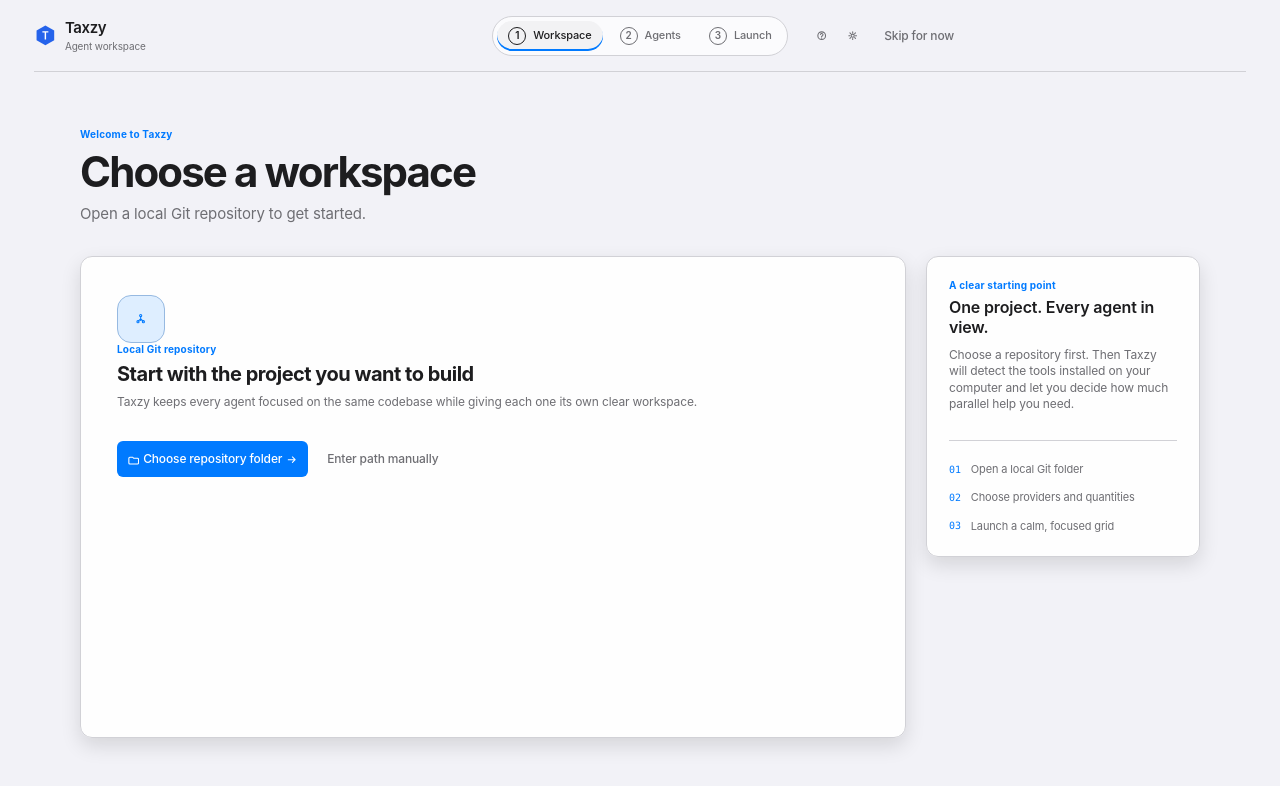
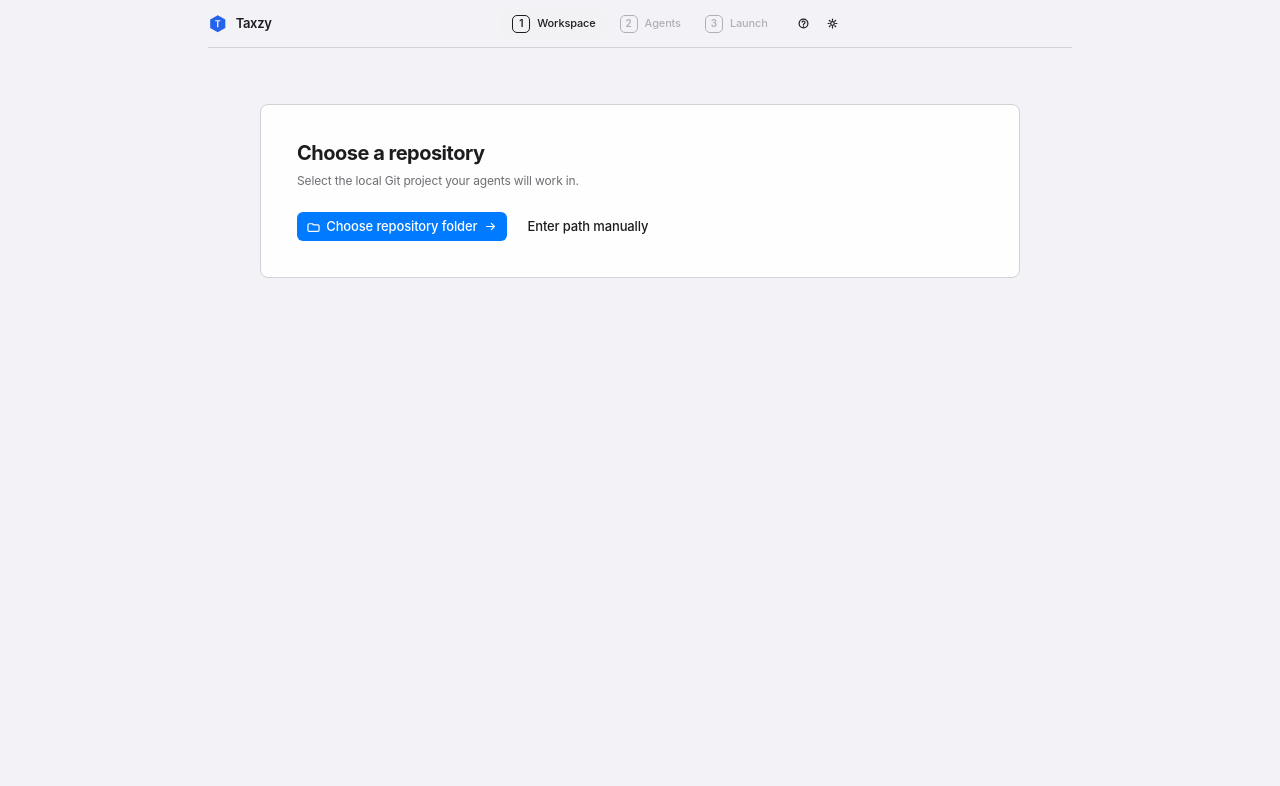
Before and after one commit to RosMengHeang/ZLI, a React (Vite) app: page / in a window 1280 px wide. Shown: the top 786 px of the page. Built offline with nearby package versions, Linux system fonts and the light colour scheme; the HTML template or start-up script is replaced by a standard one.

Commit message:
feat: simplify workspace setup

```diff
--- a/src/components/SetupWizard.tsx
+++ b/src/components/SetupWizard.tsx
@@ -9,11 +9,12 @@
 import { SetupProjectStep } from "./setup/SetupProjectStep";
 import { SetupAgentsStep } from "./setup/SetupAgentsStep";
 import { SetupReviewStep } from "./setup/SetupReviewStep";
+import { Button } from "@/components/ui/button";
 import {
   clampAgentCount,
+  canEnterWorkspace,
   expandLaunchPlan,
   pendingLaunchIndexes,
-  plannedAgentCount,
   setProviderQuantity as updateProviderQuantity,
   type AgentDraft,
   type LaunchProgress,
@@ -66,7 +67,7 @@
   ];
 
   function finish() {
-    if (launchLock.current) return;
+    if (launchLock.current || !canEnterWorkspace(project)) return;
     setBrowserOpen(true);
     onComplete();
   }
@@ -166,27 +167,13 @@
     if (next.every((item) => item.status === "running")) finish();
   }
 
-  const heading = !project
-    ? "Choose a workspace"
-    : step === 1
-      ? "Configure your agents"
-      : "Review your launch";
-  const subheading = !project
-    ? "Open a local Git repository to get started."
-    : step === 1
-      ? "Pick the tools you want to run side by side."
-      : "Everything is ready for a focused workspace.";
-
   return (
     <div className="setup-screen absolute inset-0 z-40 overflow-y-auto text-paper">
       <div className="setup-container">
-        <header className="setup-topbar">
-          <div className="flex items-center gap-2.5">
-            <TaxzyMark className="h-7 w-7" />
-            <div>
-              <p className="text-[14px] font-semibold tracking-tight">Taxzy</p>
-              <p className="text-[10px] text-mute">Agent workspace</p>
-            </div>
+            <header className="setup-topbar">
+              <div className="flex items-center gap-2.5">
+            <TaxzyMark className="h-6 w-6" />
+            <p className="text-[13px] font-semibold tracking-tight">Taxzy</p>
           </div>
 
           <nav className="setup-progress" aria-label="Setup progress">
@@ -194,9 +181,11 @@
               const complete = Boolean(index < step || (index === 0 && project));
               const active = step === index;
               return (
-                <button
+                <Button
                   key={label}
                   type="button"
+                  variant="ghost"
+                  size="sm"
                   className="setup-progress-item"
                   data-active={active}
                   data-complete={complete}
@@ -212,51 +201,39 @@
                 >
                   <span className="setup-progress-number">{complete ? "✓" : index + 1}</span>
                   <span>{label}</span>
-                </button>
+                </Button>
               );
             })}
           </nav>
 
           <div className="flex items-center gap-1">
-            <button
+            <Button
               type="button"
-              className="btn btn-ghost btn-icon"
+              variant="ghost"
+              size="icon-sm"
               disabled={busy}
               onClick={() => setHelpOpen(true)}
               aria-label="Help"
               title="Help"
             >
               <IconHelp />
-            </button>
-            <button
+            </Button>
+            <Button
               type="button"
-              className="btn btn-ghost btn-icon"
+              variant="ghost"
+              size="icon-sm"
               disabled={busy}
               onClick={() => setPreferencesOpen(true)}
               aria-label="Preferences"
               title="Preferences"
             >
               <IconSettings />
-            </button>
-            <button
-              type="button"
-              className="btn btn-ghost ml-1"
-              disabled={busy || loading}
-              onClick={onComplete}
-            >
-              Skip for now
-            </button>
+            </Button>
           </div>
         </header>
 
         <main className="setup-main">
-          <div className="setup-heading-block">
-            <p className="setup-eyebrow">{project ? "Workspace setup" : "Welcome to Taxzy"}</p>
-            <h1 className="setup-page-title">{heading}</h1>
-            <p className="setup-page-subtitle">{subheading}</p>
-          </div>
-
-          <div className="setup-content-grid">
+          <div className="setup-content-single">
             <div className="setup-main-card">
               {step === 0 && (
                 <SetupProjectStep
@@ -318,56 +295,6 @@
               )}
             </div>
 
-            <aside className="setup-side-card" aria-label="Setup summary">
-              {!project ? (
-                <>
-                  <p className="setup-eyebrow">A clear starting point</p>
-                  <h2 className="mt-2 text-[16px] font-semibold leading-6">
-                    One project. Every agent in view.
-                  </h2>
-                  <p className="mt-3 text-[12px] leading-5 text-mute">
-                    Choose a repository first. Then Taxzy will detect the tools
-                    installed on your computer and let you decide how much
-                    parallel help you need.
-                  </p>
-                  <ol className="setup-benefit-list">
-                    <li><span>01</span> Open a local Git folder</li>
-                    <li><span>02</span> Choose providers and quantities</li>
-                    <li><span>03</span> Launch a calm, focused grid</li>
-                  </ol>
-                </>
-              ) : (
-                <>
-                  <p className="setup-eyebrow">Current workspace</p>
-                  <h2 className="mt-2 truncate text-[16px] font-semibold">
-                    {project.name}
-                  </h2>
-                  <p className="mt-2 break-all font-mono text-[11px] leading-5 text-mute">
-                    {project.path}
-                  </p>
-                  <div className="setup-side-stat">
-                    <span>Selected agents</span>
-                    <strong>{retained.length + plannedAgentCount(rows)}</strong>
-                  </div>
-                  <div className="mt-4 flex items-center gap-2 text-[11px]">
-                    <span className={project.clean ? "status-dot" : "status-dot"} data-tone={project.clean ? "success" : "warning"} />
-                    <span className={project.clean ? "text-ok" : "text-warn"}>
-                      {project.clean ? "Clean working tree" : "Uncommitted changes"}
-                    </span>
-                  </div>
-                  <ul className="mt-4 space-y-2 border-t border-line pt-4">
-                    {rows.length ? rows.map((row) => (
-                      <li key={row.id} className="flex items-center justify-between gap-3 text-[11px]">
-                        <span className="truncate text-mute">{providerDisplayName(row.provider)}</span>
-                        <span className="font-medium text-paper">× {row.count}</span>
-                      </li>
-                    )) : (
-                      <li className="text-[11px] text-mute">Choose a provider to see your mix.</li>
-                    )}
-                  </ul>
-                </>
-              )}
-            </aside>
           </div>
         </main>
       </div>
--- a/src/components/setup/SetupProjectStep.tsx
+++ b/src/components/setup/SetupProjectStep.tsx
@@ -1,5 +1,7 @@
 import type { ProjectInfo } from "../../types";
-import { IconArrowRight, IconFolder, IconGit } from "../AppIcons";
+import { IconArrowRight, IconFolder } from "../AppIcons";
+import { Button } from "@/components/ui/button";
+import { Input } from "@/components/ui/input";
 
 interface Props {
   project: ProjectInfo | null;
@@ -17,37 +19,33 @@
 export function SetupProjectStep(props: Props) {
   return (
     <section aria-labelledby="project-title" className="setup-project-step">
-      <div className="setup-project-mark">
-        <IconGit />
-      </div>
-      <p className="setup-eyebrow">Local Git repository</p>
-      <h2 id="project-title" className="setup-section-title mt-2">
-        Start with the project you want to build
-      </h2>
-      <p className="setup-section-copy mt-2 max-w-xl">
-        Taxzy keeps every agent focused on the same codebase while giving each
-        one its own clear workspace.
+      <h1 id="project-title" className="setup-section-title">
+        Choose a repository
+      </h1>
+      <p className="setup-section-copy mt-2">
+        Select the local Git project your agents will work in.
       </p>
 
       <div className="setup-project-actions">
-        <button
+        <Button
           type="button"
-          className="btn btn-primary min-h-11 px-5"
+          className="min-h-9 px-4"
           disabled={props.loading}
           onClick={props.onChoose}
         >
           <IconFolder />
           {props.loading ? "Opening project…" : "Choose repository folder"}
           {!props.loading ? <IconArrowRight /> : null}
-        </button>
-        <button
+        </Button>
+        <Button
           type="button"
-          className="btn btn-ghost min-h-11"
+          variant="ghost"
+          className="min-h-9"
           disabled={props.loading}
           onClick={props.onManual}
         >
           Enter path manually
-        </button>
+        </Button>
       </div>
 
       {props.manual && (
@@ -60,8 +58,8 @@
         >
           <label className="min-w-0 flex-1 text-xs text-mute">
             Repository path
-            <input
-              className="field mt-1 font-mono"
+            <Input
+              className="mt-1 font-mono"
               value={props.path}
               onChange={(event) => props.onPath(event.target.value)}
               disabled={props.loading}
@@ -69,13 +67,14 @@
               placeholder="D:\\Projects\\my-app"
             />
           </label>
-          <button
+          <Button
             type="submit"
-            className="btn btn-quiet self-end min-h-8"
+            variant="secondary"
+            className="self-end min-h-8"
             disabled={props.loading || !props.path.trim()}
           >
             Open path
-          </button>
+          </Button>
         </form>
       )}
 
@@ -101,15 +100,15 @@
               </span>
             </p>
           </div>
-          <button
+          <Button
             type="button"
-            className="btn btn-primary min-h-9 shrink-0"
+            className="min-h-9 shrink-0"
             disabled={props.loading}
             onClick={props.onContinue}
           >
             Configure agents
             <IconArrowRight />
-          </button>
+          </Button>
         </div>
       )}
     </section>
--- a/src/components/setup/setupModel.ts
+++ b/src/components/setup/setupModel.ts
@@ -116,6 +116,10 @@
   return rows.reduce((total, row) => total + clampAgentCount(row.count), 0);
 }
 
+export function canEnterWorkspace(project: { path: string } | null | undefined): boolean {
+  return Boolean(project?.path.trim());
+}
+
 export function expandLaunchPlan(rows: AgentDraft[]): LaunchPlanItem[] {
   return rows.flatMap((row) => {
     const count = clampAgentCount(row.count);
--- a/src/index.css
+++ b/src/index.css
@@ -595,6 +595,60 @@
   }
 }
 
+.setup-container {
+  max-width: 920px;
+  padding: 0 28px 40px;
+}
+
+.setup-topbar {
+  grid-template-columns: 1fr auto 1fr;
+  min-height: 48px;
+  gap: 12px;
+}
+
+.setup-progress {
+  gap: 2px;
+  padding: 0;
+  border: 0;
+  border-radius: 0;
+  background: transparent;
+}
+
+.setup-progress-item,
+.setup-progress-number {
+  border-radius: 5px;
+}
+
+.setup-progress-item[data-active="true"] {
+  background: var(--surface-raised);
+  box-shadow: none;
+}
+
+.setup-main {
+  max-width: 760px;
+  padding-top: clamp(28px, 7vh, 60px);
+}
+
+.setup-content-single {
+  width: 100%;
+}
+
+.setup-main-card {
+  min-height: 0;
+  border-radius: 8px;
+  padding: clamp(22px, 4vw, 34px);
+  box-shadow: none;
+}
+
+.setup-project-step {
+  min-height: 0;
+  padding: 2px;
+}
+
+.setup-project-actions {
+  margin-top: 22px;
+}
+
 /* Connected desktop frame */
 .app-frame-content {
   display: flex;
@@ -715,6 +769,84 @@
   .topbar[data-density="compact"] .topbar-status-label {
     display: none;
   }
+}
+
+/* Focused setup flow */
+.setup-container {
+  max-width: 920px;
+  padding: 0 28px 40px;
+}
+
+.setup-topbar {
+  grid-template-columns: 1fr auto 1fr;
+  min-height: 48px;
+  gap: 12px;
+}
+
+.setup-progress {
+  gap: 2px;
+  padding: 0;
+  border: 0;
+  border-radius: 0;
+  background: transparent;
+}
+
+.setup-progress-item {
+  min-height: 30px;
+  border-radius: 6px;
+  padding: 0 9px;
+}
+
+.setup-progress-item[data-active="true"] {
+  background: var(--surface-raised);
+  box-shadow: none;
+}
+
+.setup-progress-number {
+  height: 16px;
+  width: 16px;
+  border-radius: 5px;
+  font-size: 9px;
+}
+
+.setup-main {
+  max-width: 760px;
+  padding-top: clamp(28px, 7vh, 60px);
+}
+
+.setup-heading-block {
+  margin-bottom: 20px;
+}
+
+.setup-page-title {
+  margin-top: 0;
+  font-size: clamp(27px, 4vw, 36px);
+  letter-spacing: -0.035em;
+}
+
+.setup-page-subtitle {
+  margin-top: 7px;
+  font-size: 13px;
+}
+
+.setup-content-single {
+  width: 100%;
+}
+
+.setup-main-card {
+  min-height: 0;
+  border-radius: 8px;
+  padding: clamp(22px, 4vw, 34px);
+  box-shadow: none;
+}
+
+.setup-project-step {
+  min-height: 0;
+  padding: 2px;
+}
+
+.setup-project-actions {
+  margin-top: 22px;
 }
 
 /* Taxzy visual refinement
@@ -2606,3 +2738,16 @@
     transform: none !important;
   }
 }
+
+/* Final setup composition overrides */
+.setup-container { max-width: 920px; padding: 0 28px 40px; }
+.setup-topbar { grid-template-columns: 1fr auto 1fr; min-height: 48px; gap: 12px; }
+.setup-progress { gap: 2px; padding: 0; border: 0; border-radius: 0; background: transparent; }
+.setup-progress-item,
+.setup-progress-number { border-radius: 5px; }
+.setup-progress-item[data-active="true"] { background: var(--surface-raised); box-shadow: none; }
+.setup-main { max-width: 760px; padding-top: clamp(28px, 7vh, 60px); }
+.setup-content-single { width: 100%; }
+.setup-main-card { min-height: 0; border-radius: 8px; padding: clamp(22px, 4vw, 34px); box-shadow: none; }
+.setup-project-step { min-height: 0; padding: 2px; }
+.setup-project-actions { margin-top: 22px; }
```
Also changed, not shown: 1 other file (tests, documents, lock files or other folders).
